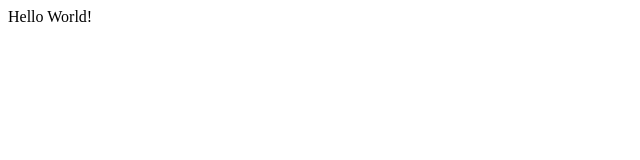
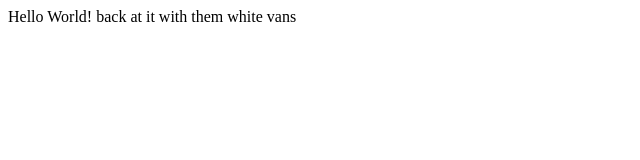
Before and after one commit to jamesalphonse009/dude0, a plain HTML site: page hello.html in a window 1280 px wide. Shown: the whole page, without its empty margins (0-640 px from the left). Drawn offline with Linux system fonts and the light colour scheme.

Commit message:
Update hello.html

```diff
--- a/hello.html
+++ b/hello.html
@@ -4,6 +4,6 @@
        <title> My Webpage!</title>
     </head>
     <body>
-       Hello World!
+       Hello World! back at it with them white vans
     </body>
   </html>
```
